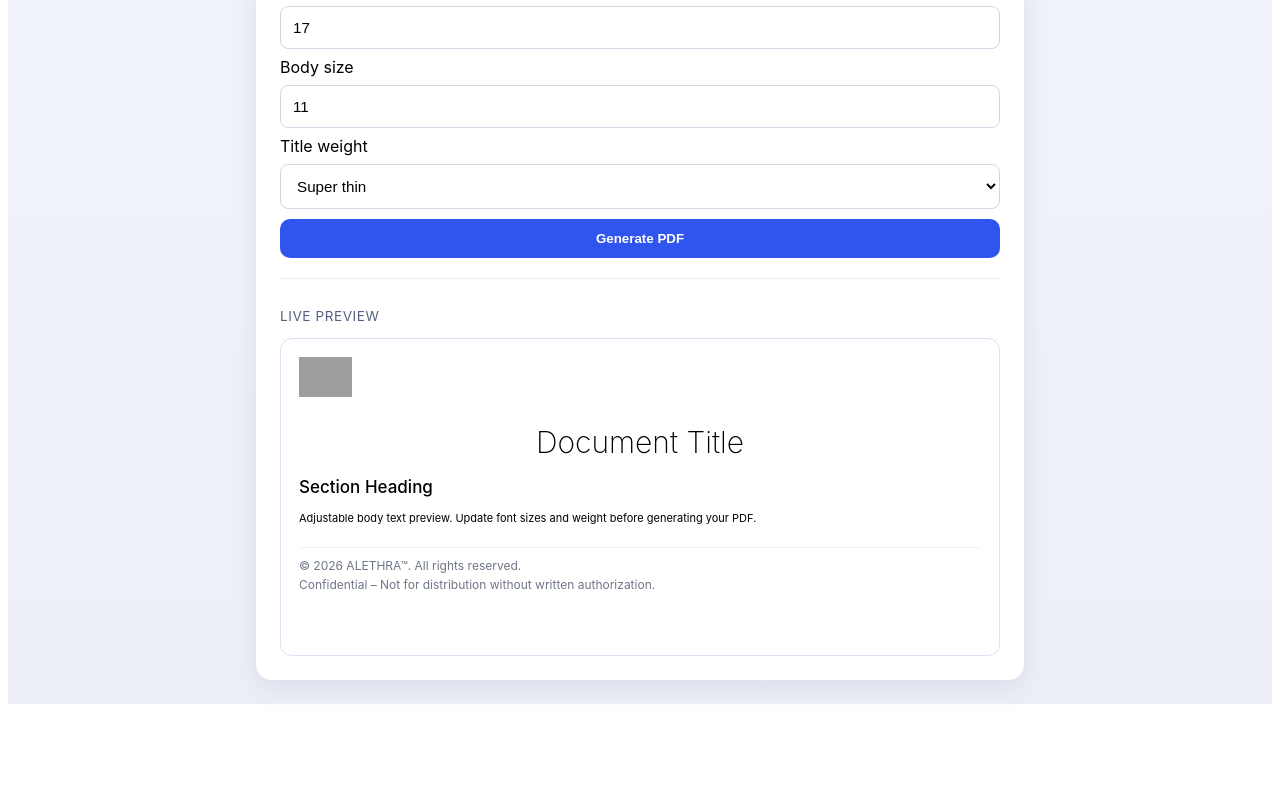
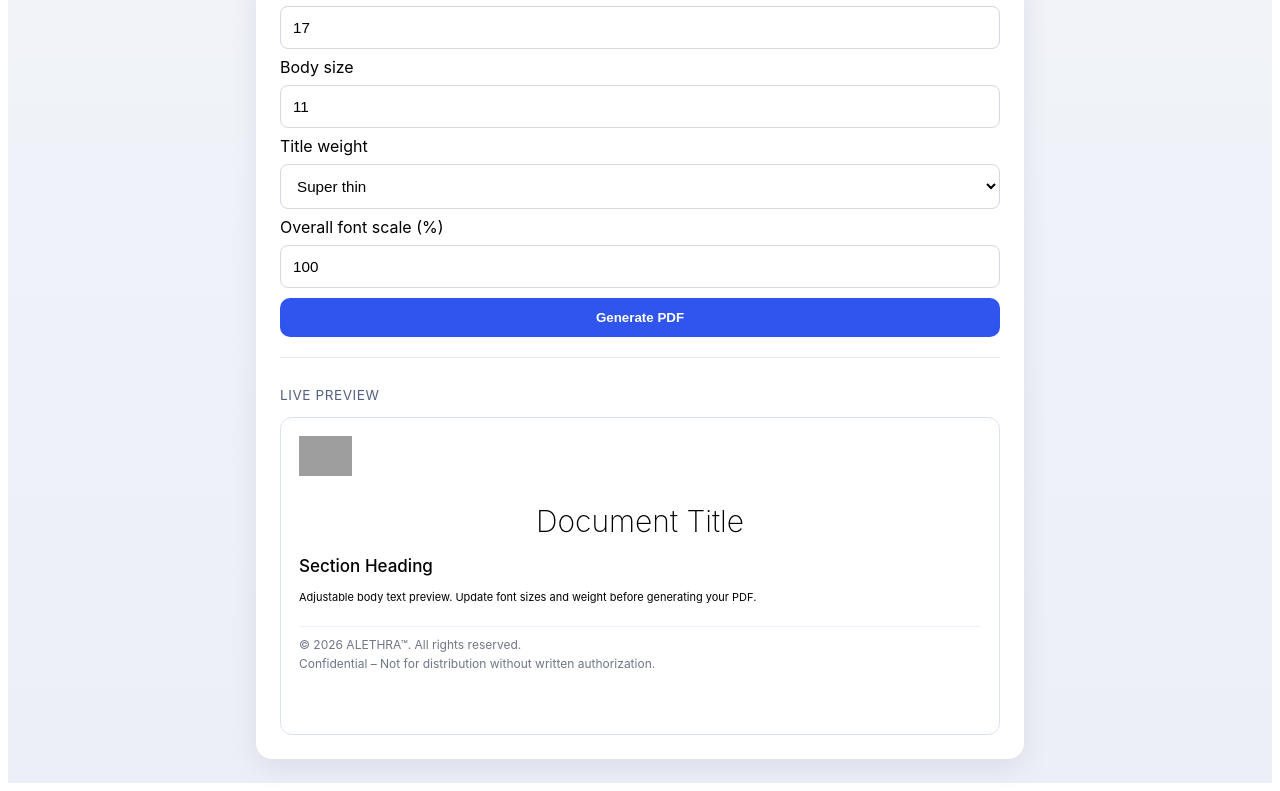
Before and after one commit to alethrainc/pdf-agent, a Next.js app: page / in a window 1280 px wide. Shown: the part 781-1572 px from the top of the page. Before the commit the page ends 1493 px from the top, so only its background shows below. Built offline with nearby package versions, Linux system fonts and the light colour scheme; grey boxes are pictures that could not be loaded.

Commit message:
Add overall PDF font scale control

```diff
--- a/pages/index.js
+++ b/pages/index.js
@@ -9,6 +9,7 @@ const DEFAULT_STYLE_OPTIONS = {
   headingFontSize: 17,
   bodyFontSize: 11,
   titleFontWeight: 'thin',
+  fontScalePercent: 100,
 };
 
 
@@ -69,11 +70,13 @@ async function loadLogoDataUrl(url) {
 function getBlockStyle(blockRole, styleOptions) {
   const isTitle = blockRole === 'title';
   const isHeading = blockRole === 'heading';
-  const fontSize = isTitle
+  const baseFontSize = isTitle
     ? Number(styleOptions.titleFontSize) || DEFAULT_STYLE_OPTIONS.titleFontSize
     : isHeading
       ? Number(styleOptions.headingFontSize) || DEFAULT_STYLE_OPTIONS.headingFontSize
       : Number(styleOptions.bodyFontSize) || DEFAULT_STYLE_OPTIONS.bodyFontSize;
+  const fontScale = Math.max(60, Math.min(140, Number(styleOptions.fontScalePercent) || DEFAULT_STYLE_OPTIONS.fontScalePercent));
+  const fontSize = Number((baseFontSize * (fontScale / 100)).toFixed(2));
 
   return {
     fontSize,
@@ -408,6 +411,24 @@ export default function Home() {
               <option value="thin">Super thin</option>
               <option value="normal">Normal</option>
             </select>
+
+            <label htmlFor="fontScalePercent">Overall font scale (%)</label>
+            <input
+              id="fontScalePercent"
+              type="number"
+              min="60"
+              max="140"
+              value={styleOptions.fontScalePercent}
+              onChange={(event) => {
+                const nextValue = Number(event.target.value);
+                setStyleOptions((prev) => ({
+                  ...prev,
+                  fontScalePercent: Number.isFinite(nextValue)
+                    ? Math.max(60, Math.min(140, nextValue))
+                    : prev.fontScalePercent,
+                }));
+              }}
+            />
           </div>
 
           <button type="submit" disabled={busy || buildingPreview}>
@@ -429,7 +450,9 @@ export default function Home() {
               if (!text) return null;
               const isTitle = block.role === 'title';
               const isHeading = block.role === 'heading';
-              const fontSize = isTitle ? styleOptions.titleFontSize : isHeading ? styleOptions.headingFontSize : styleOptions.bodyFontSize;
+              const baseFontSize = isTitle ? styleOptions.titleFontSize : isHeading ? styleOptions.headingFontSize : styleOptions.bodyFontSize;
+              const fontScale = Math.max(60, Math.min(140, Number(styleOptions.fontScalePercent) || DEFAULT_STYLE_OPTIONS.fontScalePercent));
+              const fontSize = Number((baseFontSize * (fontScale / 100)).toFixed(2));
               const fontWeight = isTitle ? (styleOptions.titleFontWeight === 'thin' ? 200 : 500) : isHeading ? 500 : 400;
               return (
                 <p
```
